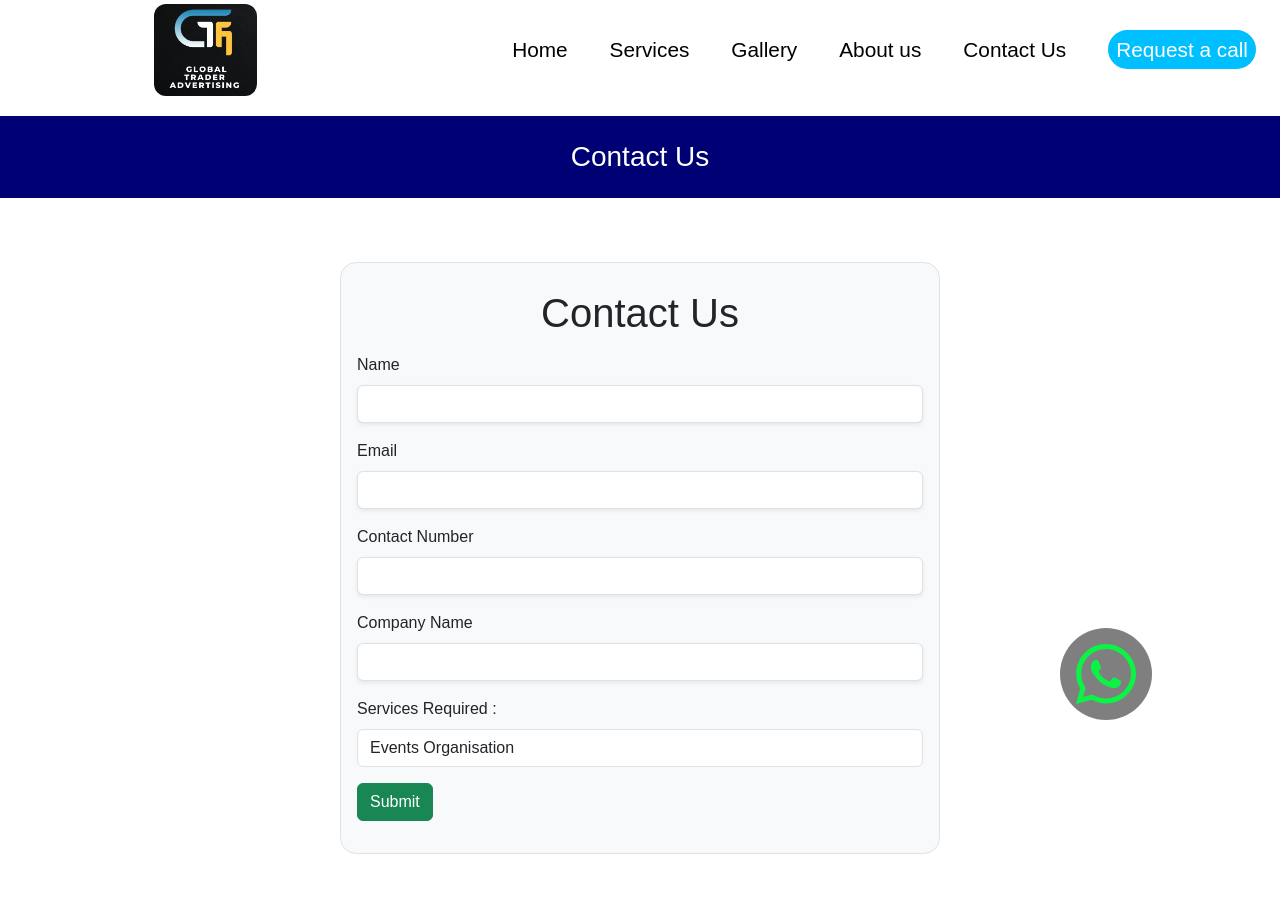
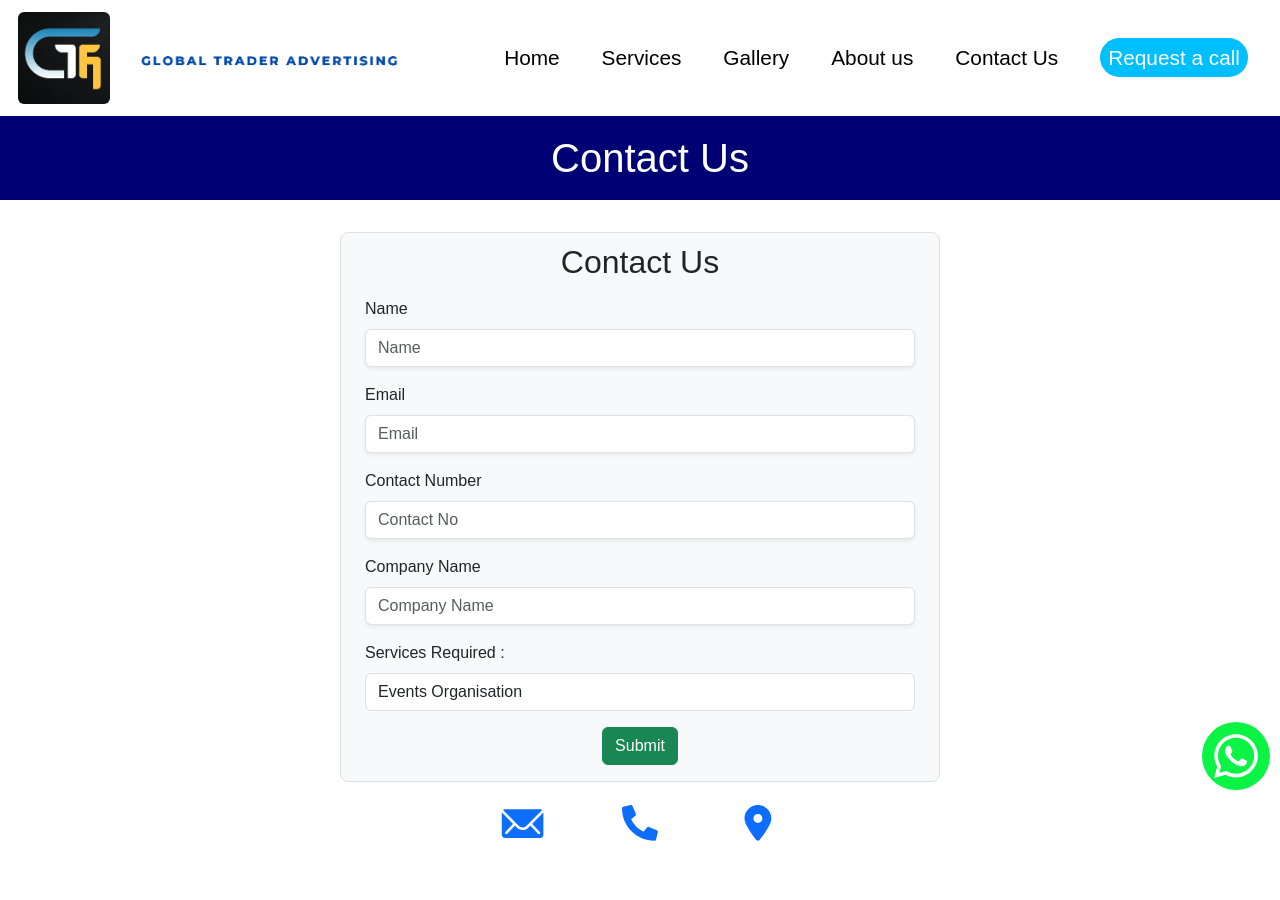
Before and after one commit to prakeshkumar15633/global-trader, a React (Create React App) app: page /global-trader/contact in a window 1280 px wide. Shown: the top 900 px of the page. Built offline with nearby package versions, Linux system fonts and the light colour scheme; the HTML template or start-up script is replaced by a standard one.

Commit message:
committed

```diff
--- a/src/App.jsx
+++ b/src/App.jsx
@@ -87,9 +87,10 @@ function App() {
     return (
         <div>
             <RouterProvider router={router} />
-            <div className='p-3 rounded-circle' style={{ backgroundColor: 'rgb(0,0,0,0.5)', position: 'fixed', bottom: '10vh', right: '10vw' , zIndex:5}}>
+            <div className='p-1 rounded-circle' style={{ backgroundColor: '#0BF446', position: 'fixed', bottom: '10px', right: '10px' , zIndex:5}}>
                 <a href="https://wa.me/918939169177" target="_blank" rel="noopener noreferrer" className="whatsapp-icon" style={{ color: 'inherit' }}>
-                    <FaWhatsapp style={{ fontSize: '10vw', color: '#0BF446' }} />
+                    <FaWhatsapp style={{ fontSize: '50px', color: 'white' }} />
+                    {/* color: '#0BF446' */}
                 </a>
             </div>
         </div>
--- a/src/components/Contact/Contact.jsx
+++ b/src/components/Contact/Contact.jsx
@@ -44,13 +44,13 @@ const ContactForm = () => {
     }, 100);
     return (
         <div className='contact-bg'>
-            <div className='py-4 px-2 row my-3' style={{ backgroundColor: 'rgb(0, 0, 117)' }}>
-                <h3 className='text-white text-center'>Contact Us</h3>
+            <div className='py-2 px-2 row mb-3' style={{ backgroundColor: 'rgb(0, 0, 117)' }}>
+                <h1 className='text-white text-center'>Contact Us</h1>
             </div>
             <div className="container">
                 <div className="row justify-content-center">
-                    <div className="border border-1 p-3 mx-auto bg-light rounded-4 m-5" style={{ width: '75vmin' }}>
-                        <h1 className="display-3 fs-1 text-center mb-3">Contact Us</h1>
+                    <div className="border border-1 px-4 mx-auto bg-light rounded-3 m-3" style={{ width: '75vmin' }}>
+                        <h1 className="display-3 fs-2 fw-normal text-bold text-center mb-3 text-primarytext-primary">Contact Us</h1>
                         <form ref={form} className="mx-auto" onSubmit={handleSubmit(handleFormSubmit)}>
                             <div className="mb-3">
                                 <label htmlFor="name" className="form-label">
@@ -59,6 +59,7 @@ const ContactForm = () => {
                                 <input
                                     type="text"
                                     id="name"
+                                    placeholder='Name'
                                     className="form-control shadow-sm"
                                     {...register("from_name", {
                                         required: true,
@@ -75,6 +76,7 @@ const ContactForm = () => {
                                 <input
                                     type="email"
                                     id="email"
+                                    placeholder='Email'
                                     className="form-control shadow-sm"
                                     {...register("from_email", {
                                         required: true,
@@ -91,6 +93,7 @@ const ContactForm = () => {
                                 <input
                                     type="number"
                                     id="contactno"
+                                    placeholder='Contact No'
                                     className="form-control shadow-sm"
                                     {...register("contact_no", {
                                         required: true,
@@ -111,6 +114,7 @@ const ContactForm = () => {
                                 <input
                                     type="text"
                                     id="companyname"
+                                    placeholder='Company Name'
                                     className="form-control shadow-sm"
                                     {...register("company_name", {
                                         required: true,
@@ -143,7 +147,7 @@ const ContactForm = () => {
                                     <p className="text-danger">Service is required</p>
                                 )}
                             </div>
-                            <button className="btn btn-success d-block mb-3">Submit</button>
+                            <button className="btn btn-success d-block mx-auto mb-3">Submit</button>
                         </form>
                     </div>
                     <div>
@@ -152,10 +156,10 @@ const ContactForm = () => {
                                 <IoIosMail className='d-block mx-auto' style={{ fontSize: width ? '11vw' : '4vw' }} />
                             </a>
                             <a className='col' href="tel:8939169177">
-                                <FaPhoneAlt className='d-block mx-auto' style={{ fontSize: width ? '9vw' : '3vw' }} />
+                                <FaPhoneAlt className='d-block mx-auto' style={{ fontSize: width ? '7.5vw' : '2.8vw', marginTop:width?'1vw':'0.5vw' }} />
                             </a>
                             <a className='col' href="https://www.google.com/maps/place/...">
-                                <FaLocationDot className='d-block mx-auto' style={{ fontSize: width ? '9vw' : '3vw' }} />
+                                <FaLocationDot className='d-block mx-auto' style={{ fontSize: width ? '7.5vw' : '2.8vw', marginTop:width?'1vw':'0.5vw' }} />
                             </a>
                         </div>
                     </div>
--- a/src/components/Footer/Footer.jsx
+++ b/src/components/Footer/Footer.jsx
@@ -97,7 +97,11 @@ function Footer() {
                         <div className="col-lg-3 text-white">
                             <h2>Resources</h2>
                             <div className="separator"></div>
-                            <p>Blog</p>
+                            <Link to='/global-trader/gallery'>
+                                <p className='text-white'>
+                                    Blog
+                                </p>
+                            </Link>
                             <Link to='/global-trader/gallery'>
                                 <p className='text-white'>
                                     Gallery
--- a/src/components/Home/Home.jsx
+++ b/src/components/Home/Home.jsx
@@ -203,20 +203,20 @@ function Home() {
 
     const images = [
         {
-            image:gallery1,
-            heading:'Shop Manpower Management',
-            body:"Maneuvering the shop's manpower entailed intricate scheduling, swift decision-making, and adept problem-solving. Balancing efficiency with adaptability, it underscored the pivotal role of management in delivering exceptional service."
+            image: gallery1,
+            heading: 'Shop Manpower Management',
+            body: "Maneuvering the shop's manpower entailed intricate scheduling, swift decision-making, and adept problem-solving. Balancing efficiency with adaptability, it underscored the pivotal role of management in delivering exceptional service."
         },
         ...(!width ? [
             {
-                image:gallery2,
-                heading:'Shop Opening',
-                body:"Launching the shop was an exhilarating endeavor, blending meticulous planning with bursts of spontaneity. Witnessing the doors finally open to welcome eager customers was a moment of pride, marking the beginning of a new chapter"
+                image: gallery2,
+                heading: 'Shop Opening',
+                body: "Launching the shop was an exhilarating endeavor, blending meticulous planning with bursts of spontaneity. Witnessing the doors finally open to welcome eager customers was a moment of pride, marking the beginning of a new chapter"
             },
             {
-                image:gallery3,
-                heading:'Bike Expo',
-                body:'Running the bike expo was a thrilling ride from start to finish. Balancing exhibitor logistics, attendee engagement, and event flow was a high-stakes adventure. But seeing enthusiasts connecting with the latest gear made all the work worthwhile.'
+                image: gallery3,
+                heading: 'Bike Expo',
+                body: 'Running the bike expo was a thrilling ride from start to finish. Balancing exhibitor logistics, attendee engagement, and event flow was a high-stakes adventure. But seeing enthusiasts connecting with the latest gear made all the work worthwhile.'
             }
         ] : [])
     ]
@@ -230,7 +230,7 @@ function Home() {
                             <source src={video} type='video/mp4' />
                         </video>
                         <div className='vid-text text-white' style={{ position: 'absolute', top: 0, left: 0, width: '100%', height: '100%', display: 'flex', flexDirection: 'column', alignItems: 'center', justifyContent: 'center' }}>
-                            <h1 className='text-center'>Welcome to our Global Traders Website</h1>
+                            <h1 className='text-center'>Welcome to our Company Website</h1>
                             <div style={{ marginTop: '50px' }}>
                                 <button className='btn btn-danger' onClick={() => navigate('services')}>
                                     Get Started
@@ -297,7 +297,7 @@ function Home() {
                     <br />
                     <div className='row row-cols-1 row-cols-md-3 mx-auto' style={{ width: '80vw' }}>
                         {services.map((service, index) => (
-                            <div style={{ position: 'relative', minHeight: '230px' ,border: '1px solid rgb(220,220,220)'}} onMouseEnter={() => {
+                            <div style={{ position: 'relative', minHeight: '230px', border: '1px solid rgb(220,220,220)' }} onMouseEnter={() => {
                                 let arr = [false, false, false, false, false, false, false, false, false]
                                 arr[service.ind - 1] = true
                                 console.log(arr)
@@ -365,7 +365,7 @@ function Home() {
                             <p className='justify'>
                                 At Global traders, we understand that every event is unique and requires careful planning, attention to detail, and creativity to ensure its success. From the initial consultation to the final execution, we work closely with each client to understand their vision, objectives, and preferences.
                             </p>
-                            <br/>
+                            <br />
                             <p className='justify'>
                                 Our dedicated event planners will tailor every aspect of your event to ensure it reflects your unique style and exceeds your expectations. The team will handle all the details, logistics, and coordination, allowing you to focus on what matters most enjoying your event and creating memories that last a lifetime.
                             </p>
@@ -373,6 +373,12 @@ function Home() {
                     </div>
                 </div>
             </div>
+            {!width && <div className='py-4 px-2 row my-3' style={{ backgroundColor: 'rgb(0, 0, 117)' }}>
+                <h3 className='col-9 text-white text-center'>Want to transform your event into a bliss? Connect to our experts now.</h3>
+                <div className='col-3 justify-content-end d-flex'>
+                    <button className='btn d-block mx-auto px-5' style={{ backgroundColor: 'rgb(0, 0, 117)', color: 'yellow', border: '2.5px solid yellow', fontSize: '20px' }} onClick={() => navigate('contact')}>Contact Us</button>
+                </div>
+            </div>}
             {/* <div className='m-5'>
                 <div className='row row-cols-1 row-cols-sm-1 row-cols-md-2'>
                     <div className='col'>
@@ -395,7 +401,7 @@ function Home() {
                             {images.map((card, index) => (
                                 <div className="col text-white p-3">
                                     <div className='p-3 rounded rounded-3' style={{ backgroundColor: 'rgb(0,0,0,0.3)' }}>
-                                        <img src={card.image} alt={`Image ${index}`} className='rounded-3 d-block mx-auto' style={{ height: '150px', maxWidth:'100%' }} />
+                                        <img src={card.image} alt={`Image ${index}`} className='rounded-3 d-block mx-auto' style={{ height: '150px', maxWidth: '100%' }} />
                                         <h3 className='text-center mt-3'>{card.heading}</h3>
                                         <p>{card.body}</p>
                                     </div>
@@ -426,12 +432,6 @@ function Home() {
                     </div>
                 </div> */}
             </div>
-            {!width && <div className='py-4 px-2 row my-3' style={{ backgroundColor: 'rgb(0, 0, 117)' }}>
-                    <h3 className='col-9 text-white text-center'>Want to transform your event into a bliss? Connect to our experts now.</h3>
-                    <div className='col-3 justify-content-end d-flex'>
-                        <button className='btn d-block mx-auto px-5' style={{ backgroundColor: 'rgb(0, 0, 117)', color: 'yellow', border: '2.5px solid yellow', fontSize: '20px' }} onClick={() => navigate('contact')}>Contact Us</button>
-                    </div>
-                </div>}
             {width && <div className='py-4 px-2 row my-3' style={{ backgroundColor: 'rgb(0, 0, 117)' }}>
                 <h3 className='text-white text-center' style={{ fontSize: '20px', marginBottom: '10px' }}>Want to transform your event into a bliss?<br /> Connect to our experts now.</h3>
                 <div className='justify-content-end d-flex'>
--- a/src/components/NavBar/Navbar.jsx
+++ b/src/components/NavBar/Navbar.jsx
@@ -13,7 +13,8 @@ import { IoIosPeople } from "react-icons/io";
 import { MdConnectWithoutContact } from "react-icons/md";
 import { Link, useNavigate } from 'react-router-dom';
 import { MdInsertPhoto } from "react-icons/md";
-import logo from '../../assets/logo.png'
+import logo from '../../assets/logo-without-text.png'
+import logotext from '../../assets/logo-text.png'
 import './Navbar.css'
 
 function Navbar() {
@@ -59,10 +60,13 @@ function Navbar() {
     useEffect(() => {
         handleResize()
     })
-    return <nav>
+    return <nav className='m-2'>
         {dropDownFlag && <div className='row'>
             <div className='col'>
-                <img className='p-1 rounded-4 d-block mx-auto' src={logo} height={'100px'} style={{ left: '0! important', marginRight: 'auto !important' }} />
+                <div className='d-flex justify-content-center'>
+                    <img className='p-1 d-blok mx-auto' src={logo} height={'100px'} style={{ left: '0! important', marginRight: 'auto !important' ,borderRadius:'10px'}} />
+                    <img src={logotext} style={{ height: '85px',marginTop:'10px' }} />
+                </div>
             </div>
             <ul className="col-8 nav d-flex text-center justify-content-end" style={{ fontSize: '1.3rem', padding: '10px' }}>
                 <li className='nav-item pt-4'>
```
Also changed, not shown: src/components/AboutUs/AboutUs.jsx (+6 -6 lines), src/assets/logo-text.png (added), src/assets/logo-without-text.png (added). Lines whose indentation alone changed are shown as unchanged.
